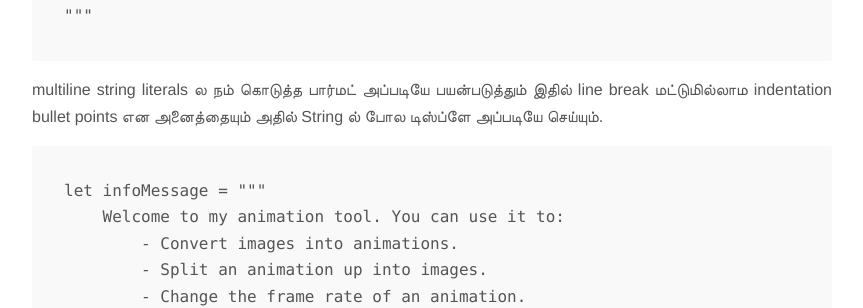
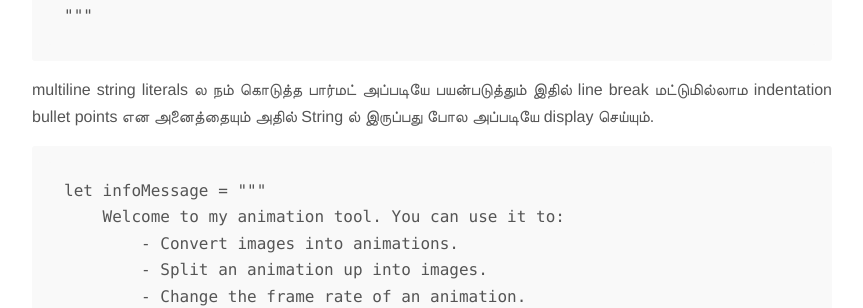
Before and after one commit to Onemoreblog/zero, a Jekyll site: the page built from _posts/2020-08-26-Multiline-string-literal-tips-and-tricks.md, in a window 1280 px wide. Shown: the part 539-847 px from the top of the page, without its empty margins (208-1071 px from the left). Built offline with Jekyll 4.4.1, drawn with Linux system fonts in a browser that asks for light colours; nearby versions of some CDN libraries.

Commit message:
Update 2020-08-26-Multiline-string-literal-tips-and-tricks.md

````diff
--- a/_posts/2020-08-26-Multiline-string-literal-tips-and-tricks.md
+++ b/_posts/2020-08-26-Multiline-string-literal-tips-and-tricks.md
@@ -18,7 +18,7 @@ Welcome to my animation tool. You can use it to:
 """
 ```
 
-multiline string literals ல நம் கொடுத்த பார்மட் அப்படியே பயன்படுத்தும் இதில் line break மட்டுமில்லாம indentation bullet points என அனைத்தையும் அதில் String ல்  போல டிஸ்ப்ளே அப்படியே செய்யும்.
+multiline string literals ல நம் கொடுத்த பார்மட் அப்படியே பயன்படுத்தும் இதில் line break மட்டுமில்லாம indentation bullet points என அனைத்தையும் அதில் String ல் இருப்பது  போல அப்படியே display செய்யும்.
 ```
 let infoMessage = """
     Welcome to my animation tool. You can use it to:
````
